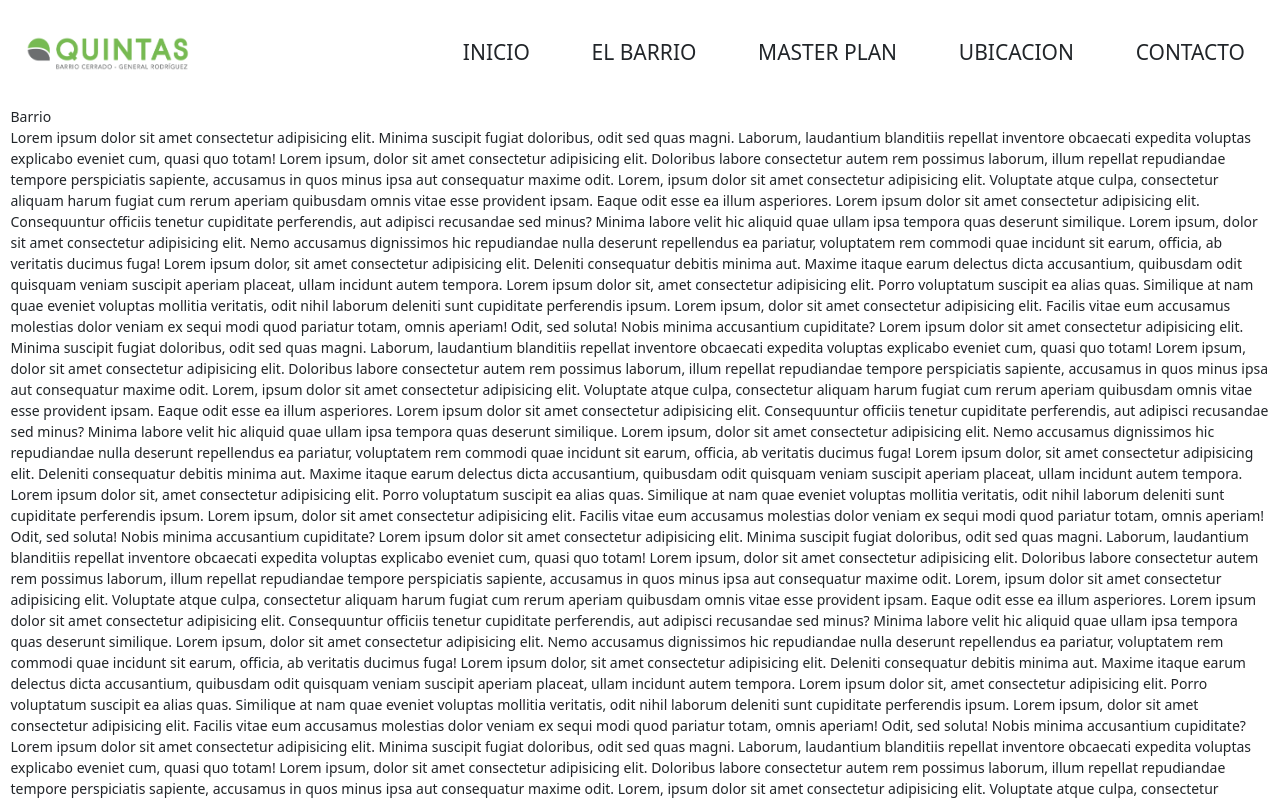
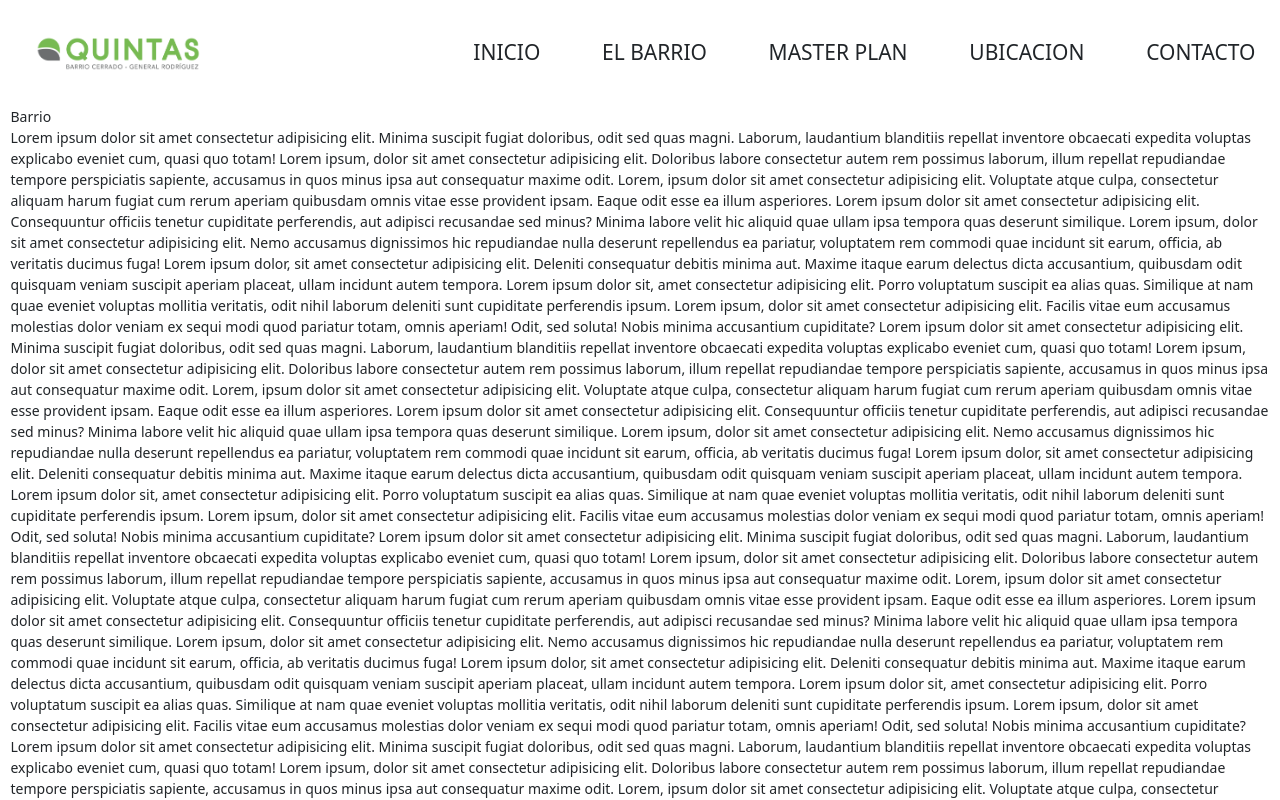
Before and after one commit to agusnarvaez/quintas-del-oeste, a React (Create React App) app: page / in a window 1280 px wide. Shown: the top 800 px of the page. Built offline with nearby package versions, Linux system fonts and the light colour scheme; no server answers.

Commit message:
Saco margenes al header

```diff
--- a/src/components/Home/Header.jsx
+++ b/src/components/Home/Header.jsx
@@ -10,7 +10,7 @@ export default function Header() {
   var burgerMenuIconClass = 'bi bi-list text-center d-sm-block d-md-none z-index-150 col-1 p-0'
   var crossIconClass = 'bi bi-x-lg text-center d-sm-block d-md-none z-index-150 col-1 p-0'
   return (
-    <header className="container-fluid row justify-content-between sticky-top bg-white p-3" id="header">
+    <header className="container-fluid row justify-content-between sticky-top bg-white p-3 m-0" id="header">
         <img className="img-fluid col-6 col-md-4 col-xl-2 p-md-4" src={logoQuintas} alt='logoQuintas' />
         <i  className={burgerMenu?crossIconClass:burgerMenuIconClass} onClick={() => setBurgerMenu(!burgerMenu)}></i>
       <nav className={navClass} id="navBar">
```
